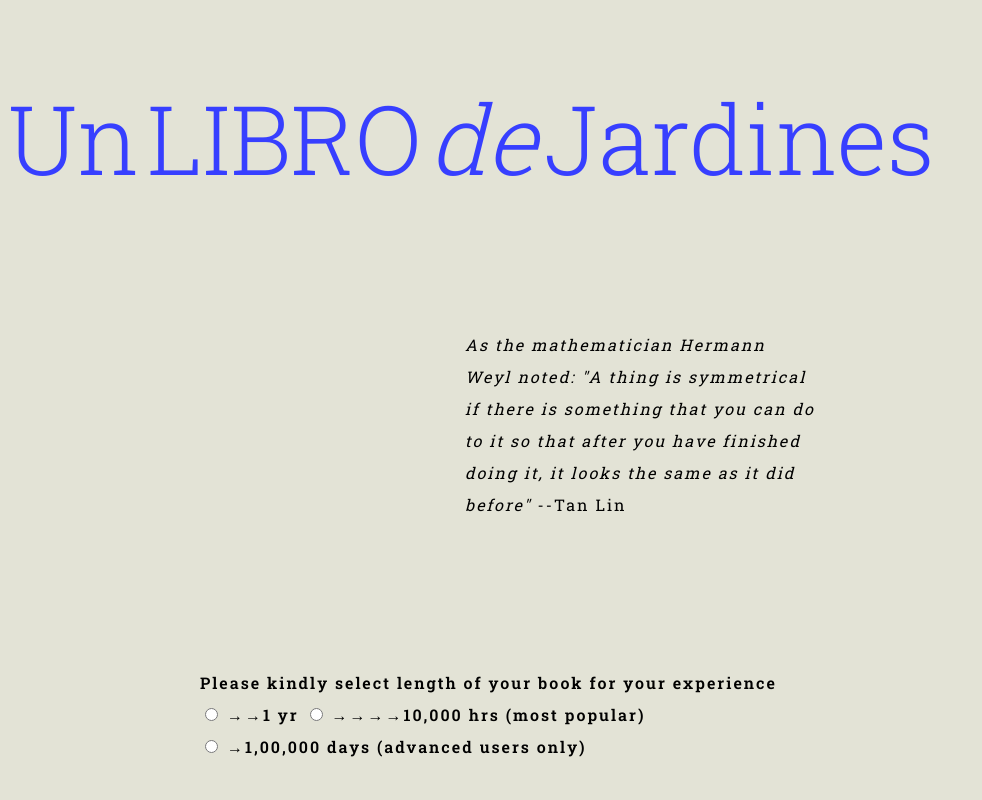
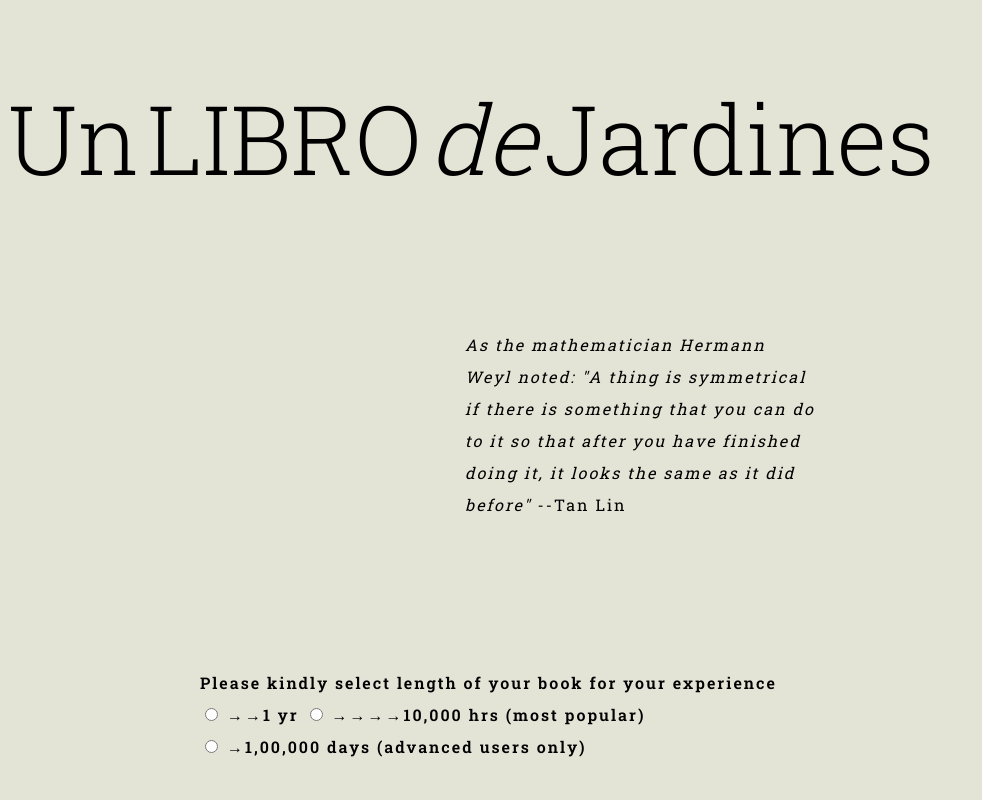
Before and after one commit to augustocorvalan/jardines-de-papel, a plain HTML site: page index.html in a window 1280 px wide. Shown: the top 800 px of the page, without its empty margins (0-982 px from the left). Drawn offline with nearby package versions, Linux system fonts and the light colour scheme; a script that the page names is missing.

Commit message:
fix title

```diff
--- a/style.css
+++ b/style.css
@@ -9,10 +9,6 @@ body {
 	position: relative;
 	width: 66vw;
 	margin: 0 auto;
-}
-
-h1 {
-  color: #373fff;
 }
 
 .epigraph-container {
```
